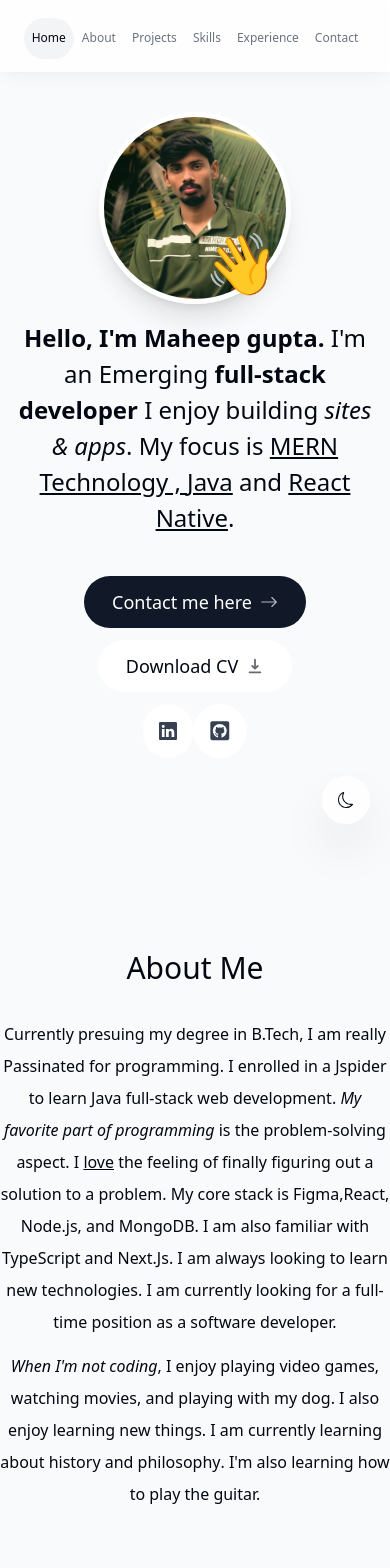
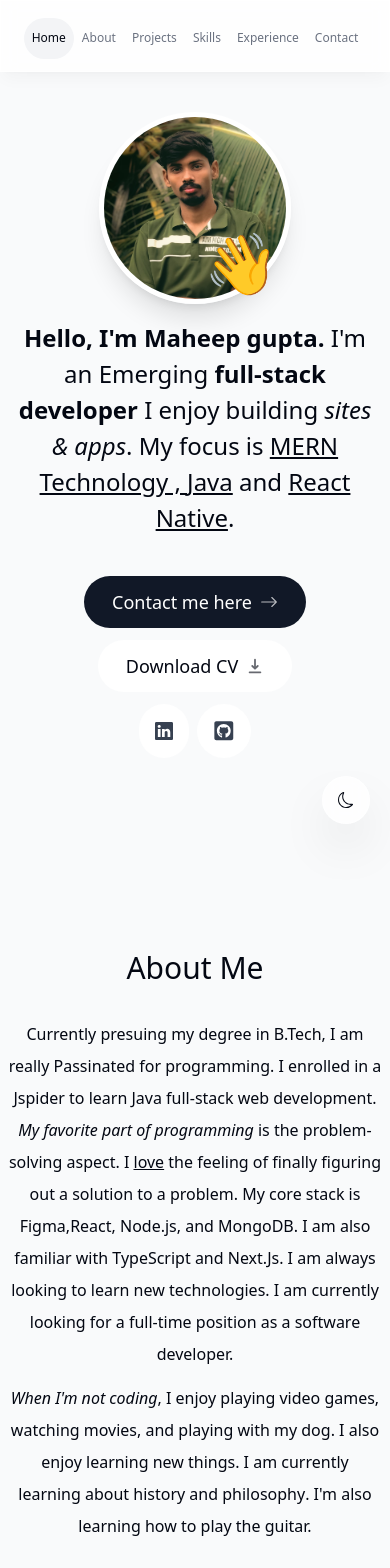
Before and after one commit to Maheep-gupta/react-portfolio-v2, a React (Vite) app: page / in a window 390 px wide. Shown: the top 1568 px of the page. Built offline with nearby package versions, Linux system fonts and the light colour scheme.

Commit message:
little bit fixtures

```diff
--- a/src/components/About.jsx
+++ b/src/components/About.jsx
@@ -3,7 +3,7 @@ import { motion } from "framer-motion";
 function About() {
     return (
         <motion.section
-            className="mb-28 max-w-[55rem] text-center leading-8 sm:mb-40 scroll-mt-28 pt-20 sm:pt-36"
+            className="mb-28 max-w-[55rem] mx-2 text-center leading-8 sm:mb-40 scroll-mt-28 pt-20 sm:pt-36"
             initial={{ opacity: 0, y: 100 }}
             animate={{ opacity: 1, y: 0 }}
             transition={{ delay: 0.175 }}
--- a/src/components/Contact.jsx
+++ b/src/components/Contact.jsx
@@ -65,7 +65,7 @@ function Contact() {
             <form
                 ref={form}
                 onSubmit={sendEmail}
-                className="mt-10 flex flex-col dark:text-black"
+                className="mt-10 flex flex-col dark:text-black mx-2 sm:m-0"
             >
                 <input
                     className="h-14 px-4 mb-3 rounded-lg borderBlack dark:bg-white dark:bg-opacity-80 dark:focus:bg-opacity-100 transition-all dark:outline-none"
--- a/src/components/Home.jsx
+++ b/src/components/Home.jsx
@@ -87,7 +87,7 @@ const Home = () => {
           Download CV{" "}
           <HiDownload className="opacity-60 group-hover:translate-y-1 transition" />
         </a>
-        <div className='flex'>
+        <div className='flex gap-x-2'>
 
           <a
             className="bg-white p-4 text-gray-700 hover:text-gray-950 flex items-center gap-2 rounded-full focus:scale-[1.15] hover:scale-[1.15] active:scale-105 transition cursor-pointer borderBlack dark:bg-white/10 dark:text-white/60"
```
